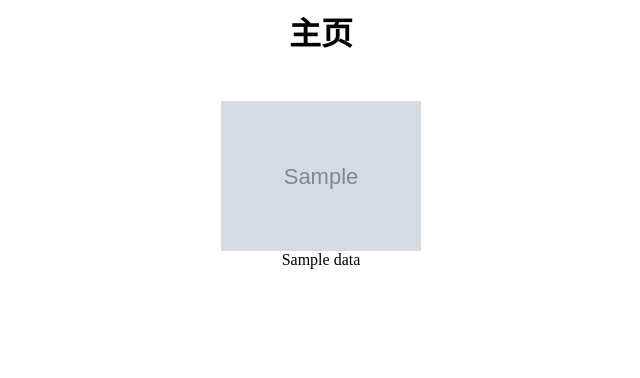
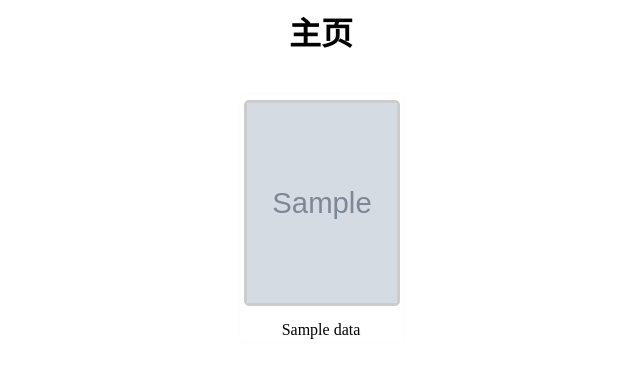
Before and after one commit to Suto-Commune/Kindle-Reader-Web-CLI, a Flask app: page / in a window 1280 px wide. Shown: the top 378 px of the page, without its empty margins (319-959 px from the left). Run offline with Flask 2, Linux system fonts and the light colour scheme; grey boxes marked "Sample" are stand-in pictures; a database or web service that is not in the repository returns one stand-in record (values such as "Sample title"); data that the repository does not hold is empty.

Commit message:
Update bookshelf.html

```diff
--- a/templates/bookshelf.html
+++ b/templates/bookshelf.html
@@ -52,6 +52,24 @@
 				border-top:2px
 			dotted#a2a9b6
 			}
+			.bookcard{
+				border:3px solid rgb(255, 255, 255);
+				border-radius:5px;
+				box-shadow: 0 0 5px rgba(0, 0, 0, 0.027);
+			}
+			.bookcard-img{
+				border:3px solid #ccc;
+				width:150px;
+				height:200px;
+				border-radius: 5px;
+				margin-top: 2px;
+				margin-left: 1px;
+
+			}
+			.bookcard-text{
+				margin-top: 15px;
+			}
+
 		</style>
 	</head>
 	<body>
@@ -62,12 +80,14 @@
 
 		{%for i in main_page['data']%}
 			<div onclick="window.location.href='/book/{{ i['bookUrl'] }}';">
-				<div>
-					<img height="150" src="{{ i['coverUrl'] }}">
+				<div class="bookcard">
+					<img class="bookcard-img" height="150" src="{{ i['coverUrl'] }}">
 					<br/>
-					<a class="jz">{{ i['name'] }}</a>
-					<div class="wb"></div>
+					<div class="bookcard-text">
+					<a class="jz bookcard-text-c">{{ i['name'] }}</a>
+					</div>
 				</div>
+				<div class="wb"></div>
 			</div>
 		{% endfor %}
 </div>
```
